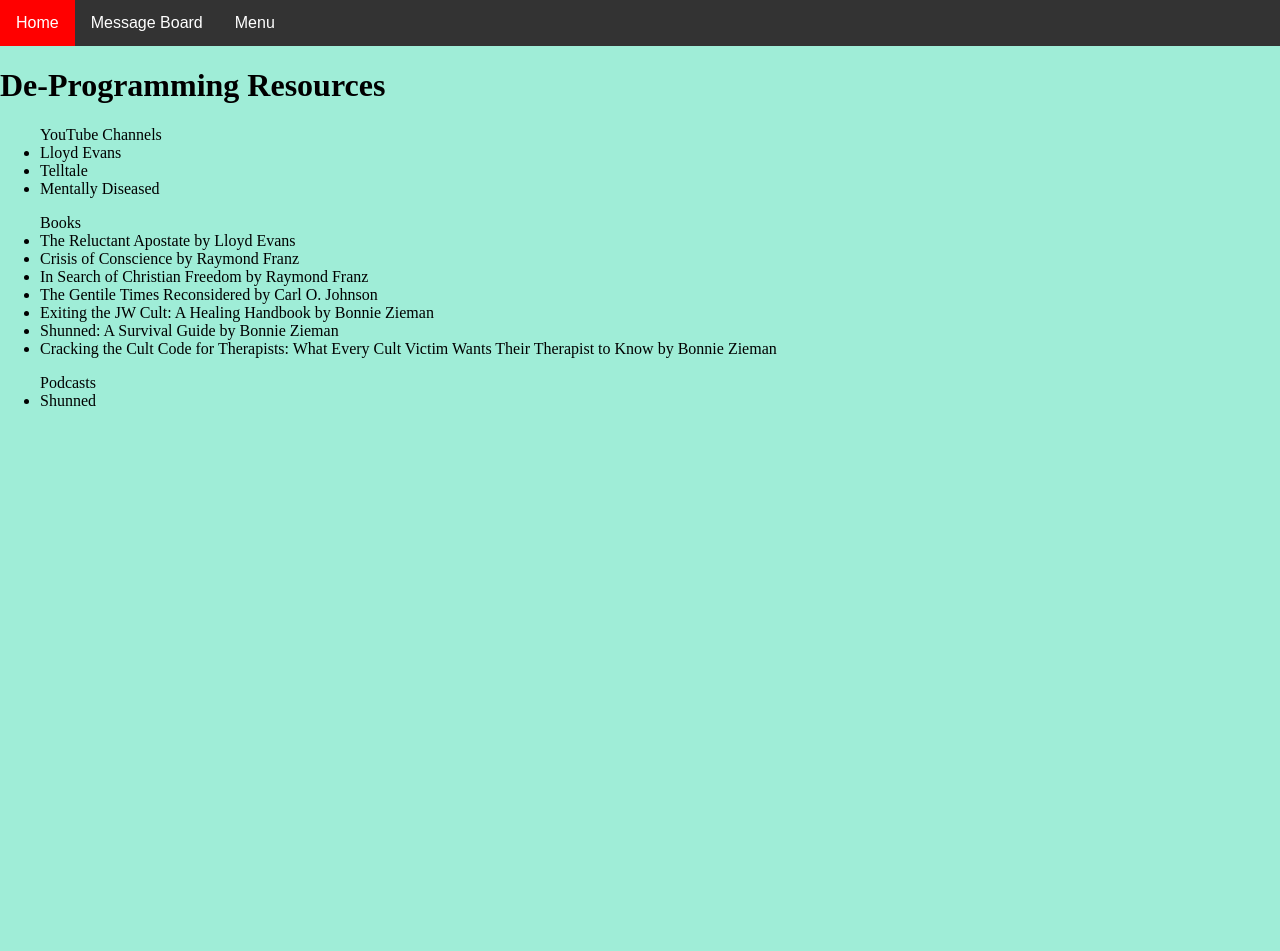
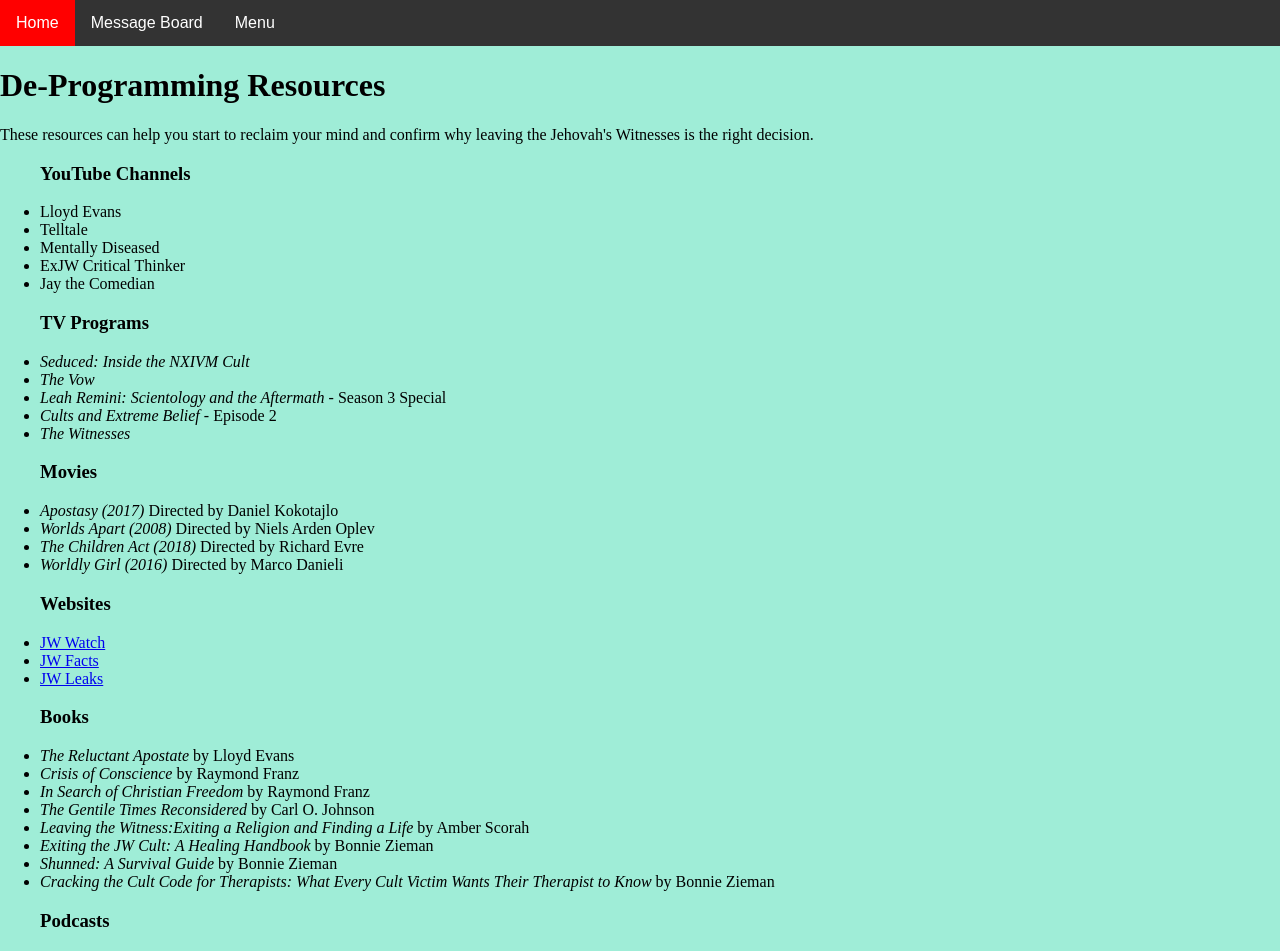
Before and after one commit to margenta2/finalproject-frontend, a React (Create React App) app in the folder finalproject-frontend/: page /deprogram in a window 1280 px wide. Shown: the top 951 px of the page. Before the commit the page ends 800 px from the top, so only its background shows below. Built offline with nearby package versions, Linux system fonts and the light colour scheme; a web font is replaced by a local one.

Commit message:
added mentalhealth content

```diff
--- a/finalproject-frontend/src/components/About.js
+++ b/finalproject-frontend/src/components/About.js
@@ -40,7 +40,7 @@
                 <h3>Are Jehovah's Witnesses a cult?</h3>
                 <p>	A cult is a group or movement held together by a shared commitment to a charismatic leader or ideology. It has a belief system that has the answers to all of life’s questions and offers a special solution to be gained only by following the leader’s rules. It requires a high level of commitment from at least some of the members.</p>
                 <p>Jehovah's Witnesses state that they are not a cult. However, they have been identified as a cult by several cult experts including Anthony Hoekema, Ron Rhodes, Alan W. Gomes, J. Jordon Melton and Steven Hassan.</p>
-                <p>The book Combatting Cult Mind Control by Steven Hassan presents the BITE method as a simple way to test if a group is a cult and engaged in persuasive coercion. BITE stands for Behavior Control, Information Control, Thought Control and Emotional Control. These are some examples of these control techniques that Watchtower uses.</p>
+                <p>The book <em>Combatting Cult Mind Control</em> by Steven Hassan presents the BITE method as a simple way to test if a group is a cult and engaged in persuasive coercion. BITE stands for Behavior Control, Information Control, Thought Control and Emotional Control. These are some examples of these control techniques that Watchtower uses.</p>
                 <ul><h4>Behavior Control</h4>
                     <li>Major time commitment required for indoctrination sessions and group rituals. JWs are required to attend two congregation meetings each week and participate in door-to-door preaching work every week. They are also encouraged to engage in daily study of Watchtower materials and a weekly family worship session.</li>
                     <li>Individualism discouraged; "group think" prevails. Group members are told to bring their thinking in line with principles outlined by the Watchtower. They are told to put on the "new personality" which eliminates individuality.</li>
--- a/finalproject-frontend/src/components/DeProgram.js
+++ b/finalproject-frontend/src/components/DeProgram.js
@@ -24,22 +24,52 @@
                 </div>
             </div>
             <h1>De-Programming Resources</h1>
-            <ul>YouTube Channels
+            <p>These resources can help you start to reclaim your mind and confirm why leaving the Jehovah's Witnesses is the right decision. </p>
+
+            <ul><h3>YouTube Channels</h3>
                 <li>Lloyd Evans</li>
                 <li>Telltale</li>
                 <li>Mentally Diseased</li>
+                <li>ExJW Critical Thinker</li>
+                <li>Jay the Comedian</li>
             </ul>
-            <ul>Books
-                <li>The Reluctant Apostate by Lloyd Evans</li>
-                <li>Crisis of Conscience by Raymond Franz</li>
-                <li>In Search of Christian Freedom by Raymond Franz</li>
-                <li>The Gentile Times Reconsidered by Carl O. Johnson</li>
-                <li>Exiting the JW Cult: A Healing Handbook by Bonnie Zieman</li>
-                <li>Shunned: A Survival Guide by Bonnie Zieman</li>
-                <li>Cracking the Cult Code for Therapists: What Every Cult Victim Wants Their Therapist to Know by Bonnie Zieman</li>
+
+            <ul><h3>TV Programs</h3>
+                <li><em>Seduced: Inside the NXIVM Cult</em></li>
+                <li><em>The Vow</em></li>
+                <li><em>Leah Remini: Scientology and the Aftermath</em> - Season 3 Special</li>
+                <li><em>Cults and Extreme Belief</em> - Episode 2</li>
+                <li><em>The Witnesses</em></li>
             </ul>
-            <ul>Podcasts
-                <li>Shunned</li>
+
+            <ul><h3>Movies</h3>
+                <li><em>Apostasy (2017)</em> Directed by Daniel Kokotajlo</li>
+                <li><em>Worlds Apart (2008)</em> Directed by Niels Arden Oplev</li>
+                <li><em>The Children Act (2018)</em> Directed by Richard Evre</li>
+                <li><em>Worldly Girl (2016)</em> Directed by Marco Danieli</li>
+            </ul>
+
+            <ul><h3>Websites</h3>
+                <li><a href={"https://jwwatch.org/"}>JW Watch</a></li>
+                <li><a href={"https://jwfacts.com/"}>JW Facts</a></li>
+                <li><a href={"https://jwleaks.org/"}>JW Leaks</a></li>
+            </ul>
+
+            <ul><h3>Books</h3>
+                <li><em>The Reluctant Apostate</em> by Lloyd Evans</li>
+                <li><em>Crisis of Conscience</em> by Raymond Franz</li>
+                <li><em>In Search of Christian Freedom</em> by Raymond Franz</li>
+                <li><em>The Gentile Times Reconsidered</em> by Carl O. Johnson</li>
+                <li><em>Leaving the Witness:Exiting a Religion and Finding a Life</em> by Amber Scorah</li>
+                <li><em>Exiting the JW Cult: A Healing Handbook</em> by Bonnie Zieman</li>
+                <li><em>Shunned: A Survival Guide</em> by Bonnie Zieman</li>
+                <li><em>Cracking the Cult Code for Therapists: What Every Cult Victim Wants Their Therapist to Know</em> by Bonnie Zieman</li>
+            </ul>
+            <ul><h3>Podcasts</h3>
+                <li><em>This JW Life</em></li>
+                <li><em>Ex-Jehovah's Witnesses-Critical Thinkers</em></li>
+                <li><em>Shunned</em></li>
+                <li><em>The Uncultured Podcast</em></li>
             </ul>
         </div>
 
--- a/finalproject-frontend/src/components/MentalHealth.js
+++ b/finalproject-frontend/src/components/MentalHealth.js
@@ -24,24 +24,39 @@
                 </div>
             </div>
             <h1>Mental Health Resources</h1>
-            <ul>Online Resources
+
+            <ul><h3>General Mental Health Resources</h3>
                 <li><a href={"https://www.nimh.nih.gov/health/"}>National Institute of Mental Health</a></li>
                 <li><a href={"https://www.mentalhealth.gov/"}>MentalHealth.gov</a></li>
             </ul>
-            <ul>Suicide Prevention
+
+            <ul><h3>Suicide Prevention</h3>
                 <li><a href={"https://metanoia.org/suicide"}>Metanoia</a></li>
                 <li><a href={"https://suicidepreventionlifeline.org"}>Suicide Prevention Lifeline</a></li>
                 <li><a href={"http://crisischat.org"}>Life Crisis Chat</a></li>
                 <li>National Suicide Prevention Hotline: 1-800-273-8255</li>
             </ul>
-            <ul>Books
-                <li>Combatting Cult Mind Control by Steven Hassan</li>
-                <li>The Psychology of Religion: An Empirical Approach by</li>
+
+            <ul><h3>Books</h3>
+                <li><em>Combatting Cult Mind Control</em> by Steven Hassan</li>
+                <li><em>The Psychology of Religion: An Empirical Approach</em> by Barnard Spilka</li>
+                <li><em>Exiting the JW Cult: A Healing Handbook</em> by Bonnie Zieman</li>
+                <li><em>Cracking the Cult Code for Therapists:What Every Cult Victim Wants Their Therapist to Know</em> by Bonnie Zieman</li>
             </ul>
-            <ul>Counseling
+
+            <ul><h3>Counseling Resources</h3>
                 <li><a href={"https://www.recoveringfromreligion.org/#rfr-welcome"}>Recovering from Religion</a></li>
                 <li><a href={"https://culteducation.com/directory-of-cult-recovery-resources.htm"}>Cult Education</a></li>
             </ul>
+
+            <ul><h3>Meditation YouTube Channels</h3>
+                <li>Goodful</li>
+                <li>Calm</li>
+                <li>Tara Brach</li>
+                <li>Great Meditation</li>
+                <li>Headspace</li>
+            </ul>
+
         </div>
     )
 }
```
